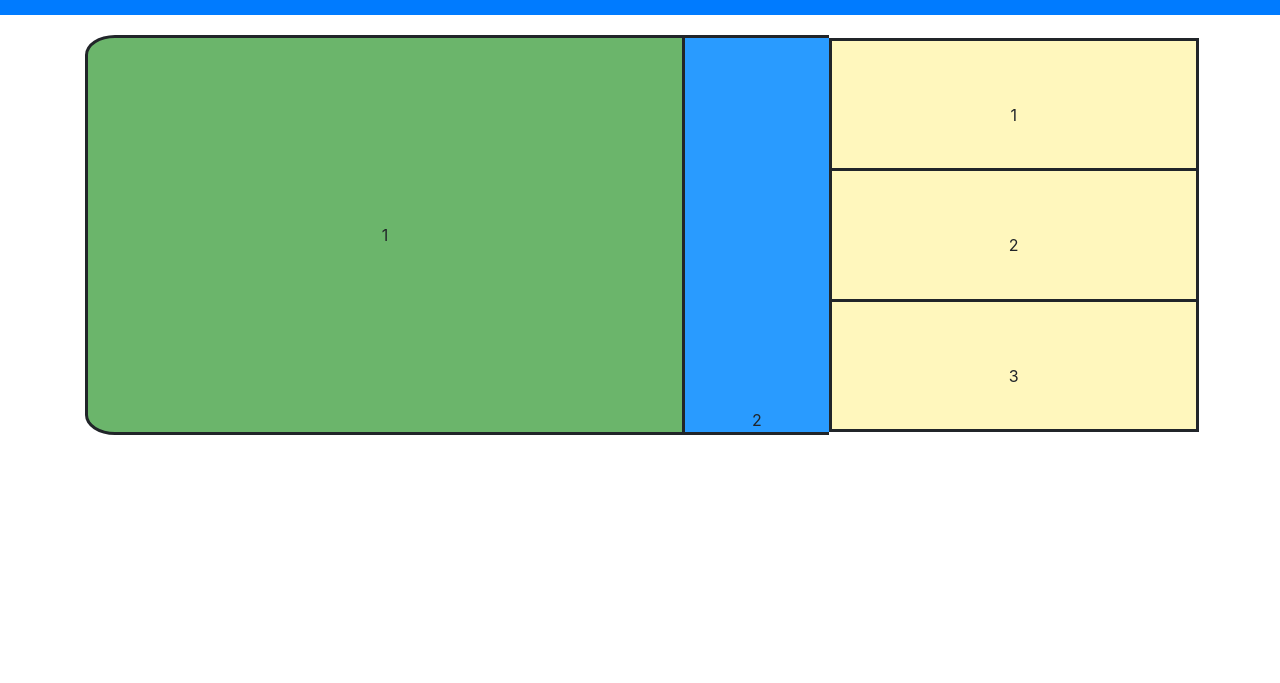
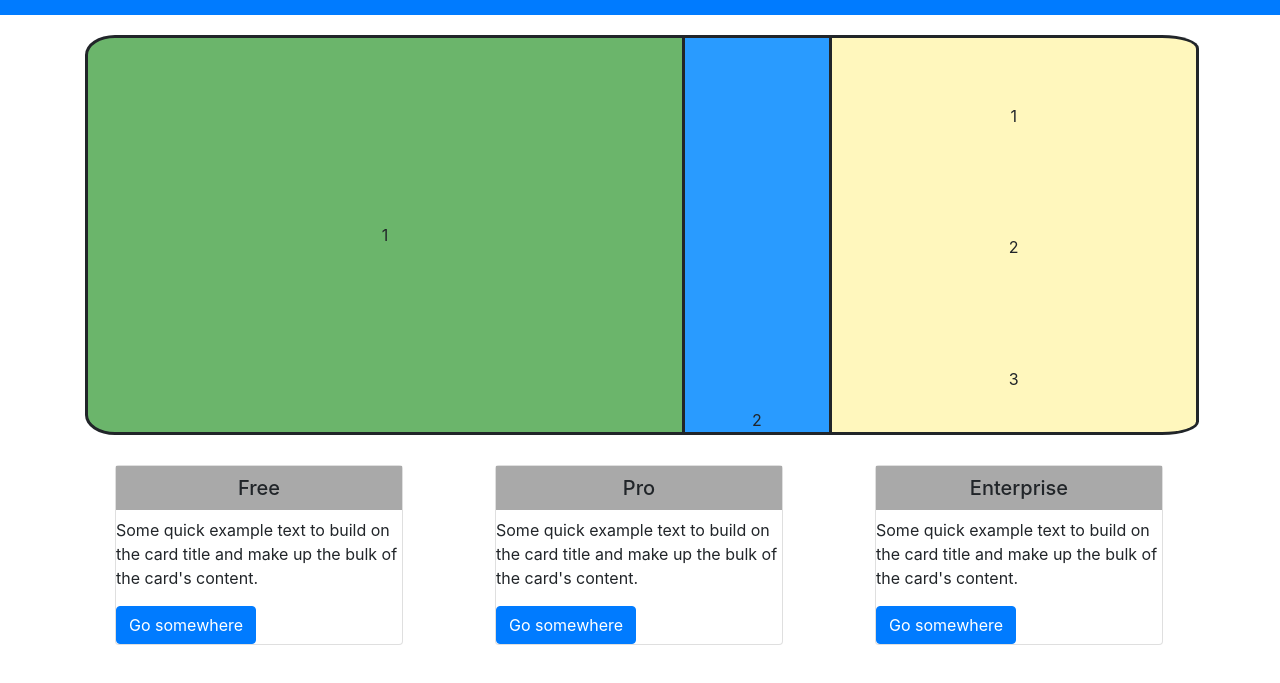
Before and after one commit to Code4Wyatt/M2-Wed-D8, a plain HTML site: page index.HTML in a window 1280 px wide. Shown: the part 45-728 px from the top of the page. Drawn offline with nearby package versions, Linux system fonts and the light colour scheme.

Commit message:
Ex 2 using own CSS, much longer to use bootstrap as I know vanilla JS more

```diff
--- a/index.HTML
+++ b/index.HTML
@@ -20,6 +20,7 @@
         <div class="col2 colOne d-flex justify-content-center align-items-center text-center">
           1
         </div>
+
         <div class="col colTwo d-flex justify-content-center align-items-end text-center">
           2
         </div>
@@ -33,6 +34,34 @@
       </div>
     </div>
 
+    <div class="container">
+      <div class="row">
+        <div class="col"><div class="card" style="width: 18rem;">
+
+          <div class="card-bodys">
+            <h5 class="card-titles">Free</h5>
+            <p class="card-text">Some quick example text to build on the card title and make up the bulk of the card's content.</p>
+            <a href="#" class="btn btn-primary">Go somewhere</a>
+          </div>
+        </div></div>
+        <div class="col"><div class="card" style="width: 18rem;">
+
+          <div class="card-bodys">
+            <h5 class="card-titles">Pro</h5>
+            <p class="card-text">Some quick example text to build on the card title and make up the bulk of the card's content.</p>
+            <a href="#" class="btn btn-primary">Go somewhere</a>
+          </div>
+        </div></div>
+        <div class="col"><div class="card" style="width: 18rem;">
+
+          <div class="card-bodys">
+            <h5 class="card-titles">Enterprise</h5>
+            <p class="card-text">Some quick example text to build on the card title and make up the bulk of the card's content.</p>
+            <a href="#" class="btn btn-primary">Go somewhere</a>
+          </div>
+        </div></div>
+      </div>
+    </div>
 
 
 
--- a/style.css
+++ b/style.css
@@ -49,15 +49,18 @@ nav {
 .rows {
     background-color: #FFF7BD;
     width: 370px;
-    padding-top: 62px;
+    padding-top: 66px;
     padding-bottom: 41.5px;
     border-style: solid;
     border-width: 3px;
-
 }
 
 .top {
-
+    border-bottom: none;
+    border-radius: 10%;
+    border-top-left-radius: 0%;
+    border-bottom-left-radius: 0%;
+    border-bottom-right-radius: 0%;
 }
 
 .middle {
@@ -66,10 +69,30 @@ nav {
 }
 
 .bottom {
-
+    border-top: none;
+    border-bottom-right-radius: 10%;
 }
 
 .ex1 {
     position: relative;
     top: 20px;
 }
+
+.card {
+    position: relative;
+    top: 50px;
+    left: 30px;
+}
+
+.card-titles {
+    background-color: darkgray;
+    width: 100%;
+    padding: 10px;
+    text-align: center;
+    position: relative;
+}
+
+.card-body {
+
+    margin: 0px;
+}
```
